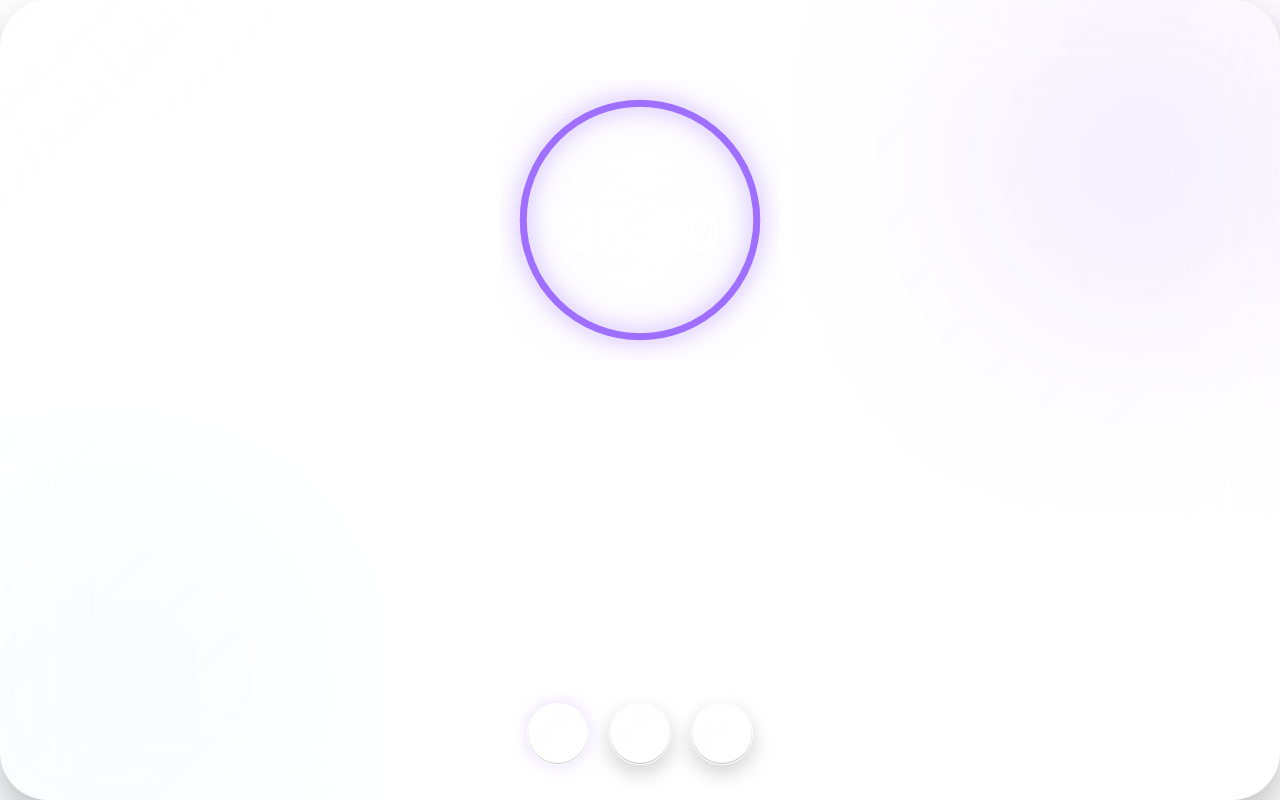
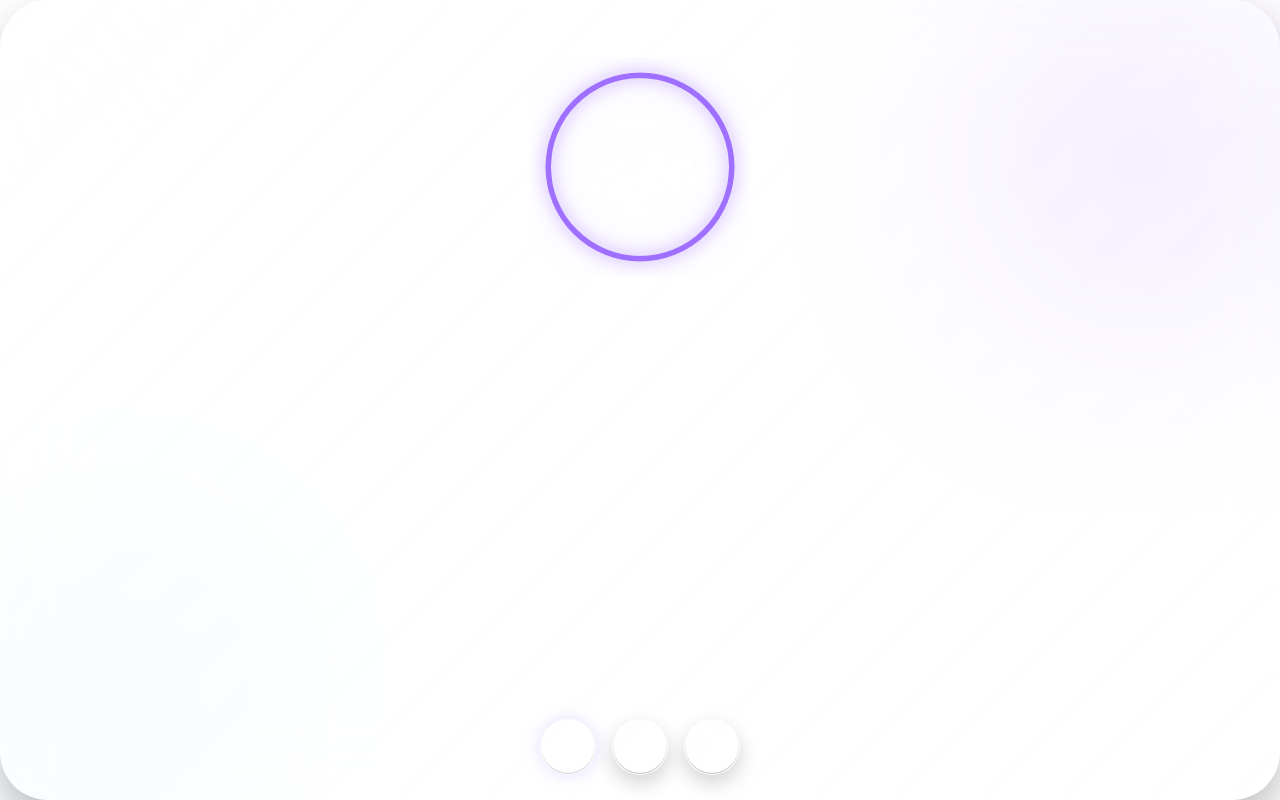
Before and after one commit to Sourav2506/lumora, a React (Vite) app: page / in a window 1280 px wide. Built offline with nearby package versions, Linux system fonts and the light colour scheme.

Commit message:
feat: compact widget layout v1

```diff
--- a/src-tauri/tauri.conf.json
+++ b/src-tauri/tauri.conf.json
@@ -16,8 +16,8 @@
       {
         "title": "Lumora",
 
-        "width": 390,
-        "height": 540,
+        "width": 320,
+        "height": 420,
 
         "center": true,
 
@@ -28,6 +28,8 @@
         "decorations": false,
 
         "transparent": true,
+
+        "alwaysOnTop": true,
 
         "shadow": true
       }
--- a/src/App.tsx
+++ b/src/App.tsx
@@ -50,15 +50,25 @@ function App() {
       <div className="bg-glow glow-blue"></div>
 
       <section className="widget">
+
+        <div
+          className="drag-region"
+          data-tauri-drag-region
+        ></div>
         <div className="reflection reflection-1"></div>
         <div className="reflection reflection-2"></div>
 
         <div className="widget-header">
-          <span className="session-pill">Deep Work</span>
+          <span className="session-pill">
+            Deep Work
+          </span>
         </div>
 
         <div className="ring-wrapper">
-          <svg className="progress-ring" viewBox="0 0 240 240">
+          <svg
+            className="progress-ring"
+            viewBox="0 0 240 240"
+          >
             <circle
               className="ring-track"
               cx="120"
@@ -79,7 +89,9 @@ function App() {
           </svg>
 
           <div className="timer-display">
-            <div className="timer-label">Focus Session</div>
+            <div className="timer-label">
+              Focus Session
+            </div>
 
             <div className="timer-value">
               {String(minutes).padStart(2, "0")}:
--- a/src/index.css
+++ b/src/index.css
@@ -37,6 +37,20 @@ body {
   padding: 0px;
 
   position: relative;
+}
+
+.drag-region {
+  position: absolute;
+
+  top: 0;
+  left: 0;
+
+  width: 100%;
+  height: 80px;
+
+  z-index: 9999;
+
+  background: transparent;
 }
 
 .bg-glow {
@@ -134,11 +148,11 @@ body {
 }
 
 .widget-header {
-  margin-top: 24px;
+  margin-top: 18px;
 }
 
 .session-pill {
-  padding: 10px 20px;
+  padding: 8px 18px;
 
   border-radius: 999px;
 
@@ -156,10 +170,10 @@ body {
 }
 
 .ring-wrapper {
-  width: 280px;
-  height: 280px;
+  width: 220px;
+  height: 220px;
 
-  margin-top: 35px;
+  margin-top: 18px;
 
   position: relative;
 }
@@ -204,8 +218,8 @@ body {
 
   transform: translate(-50%, -50%);
 
-  width: 165px;
-  height: 105px;
+  width: 130px;
+  height: 85px;
 
   border-radius: 22px;
 
@@ -243,7 +257,7 @@ body {
 .timer-value {
   color: var(--text);
 
-  font-size: 58px;
+  font-size: 42px;
   font-weight: 700;
 
   letter-spacing: -3px;
@@ -251,15 +265,15 @@ body {
 
 .controls {
   margin-top: auto;
-  margin-bottom: 34px;
+  margin-bottom: 24px;
 
   display: flex;
-  gap: 20px;
+  gap: 16px;
 }
 
 .glass-btn {
-  width: 62px;
-  height: 62px;
+  width: 56px;
+  height: 56px;
 
   border-radius: 50%;
 
```
